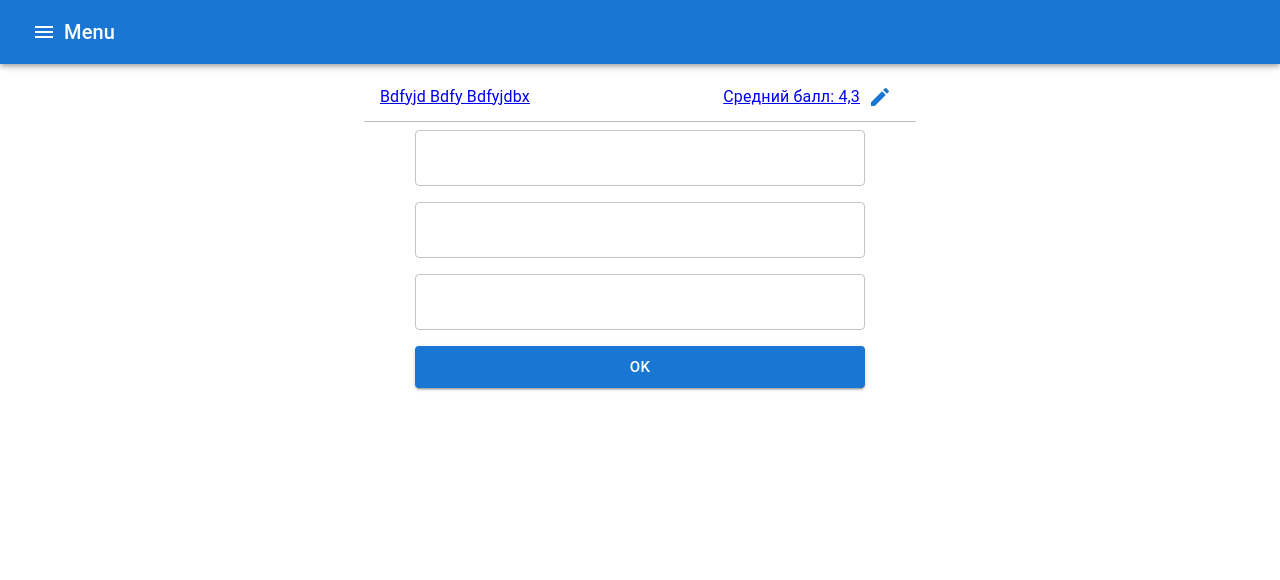
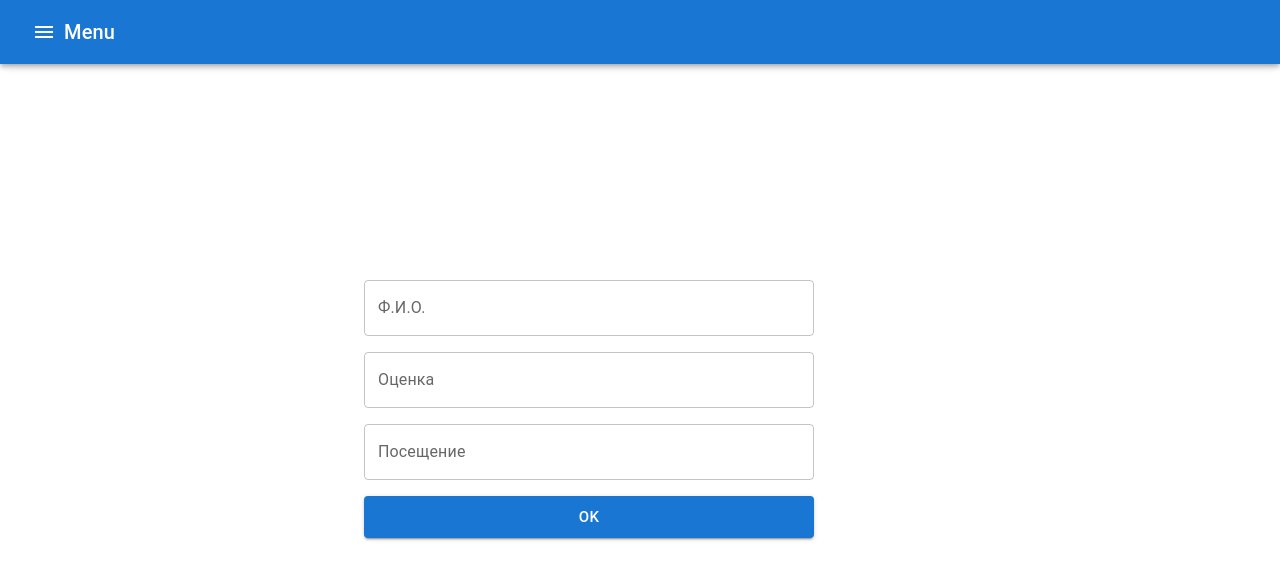
Before and after one commit to Daniil848/test, a React (Create React App) app: page / in a window 1280 px wide. Shown: the top 580 px of the page. Built offline with nearby package versions, Linux system fonts and the light colour scheme.

Commit message:
form layout

```diff
--- a/src/components/MainPage.tsx
+++ b/src/components/MainPage.tsx
@@ -1,21 +1,22 @@
-import { Box, Stack, List, ListItem, Typography, IconButton, TextField, Button} from "@mui/material";
-import { Link } from "react-router-dom";
-import EditIcon from '@mui/icons-material/Edit';
+import { Stack, TextField, Button} from "@mui/material";
 
 const MainPage = () => {
 
   const styles = {
     form : {
+      position : "absolute",
+      top : "35%",
       display : "flex",
       flexDirection : "column",
       width : "450px",
       margin : "auto",
+      verticalAlign : "middle"
     },
   };
 
   return (
     <>
-      <List>
+      {/* <List>
         <Link to={"/student"}>
           <ListItem sx={{
             display : "flex",
@@ -37,11 +38,11 @@ const MainPage = () => {
             </Box>
           </ListItem>
         </Link>
-      </List>
+      </List> */}
       <Stack sx={styles.form} spacing={2}>
-        <TextField></TextField>
-        <TextField></TextField>
-        <TextField></TextField>
+        <TextField label="Ф.И.О."></TextField>
+        <TextField label="Оценка"></TextField>
+        <TextField label="Посещение"></TextField>
         <Button variant="contained" size="large">OK</Button>
       </Stack>
     </>
```
